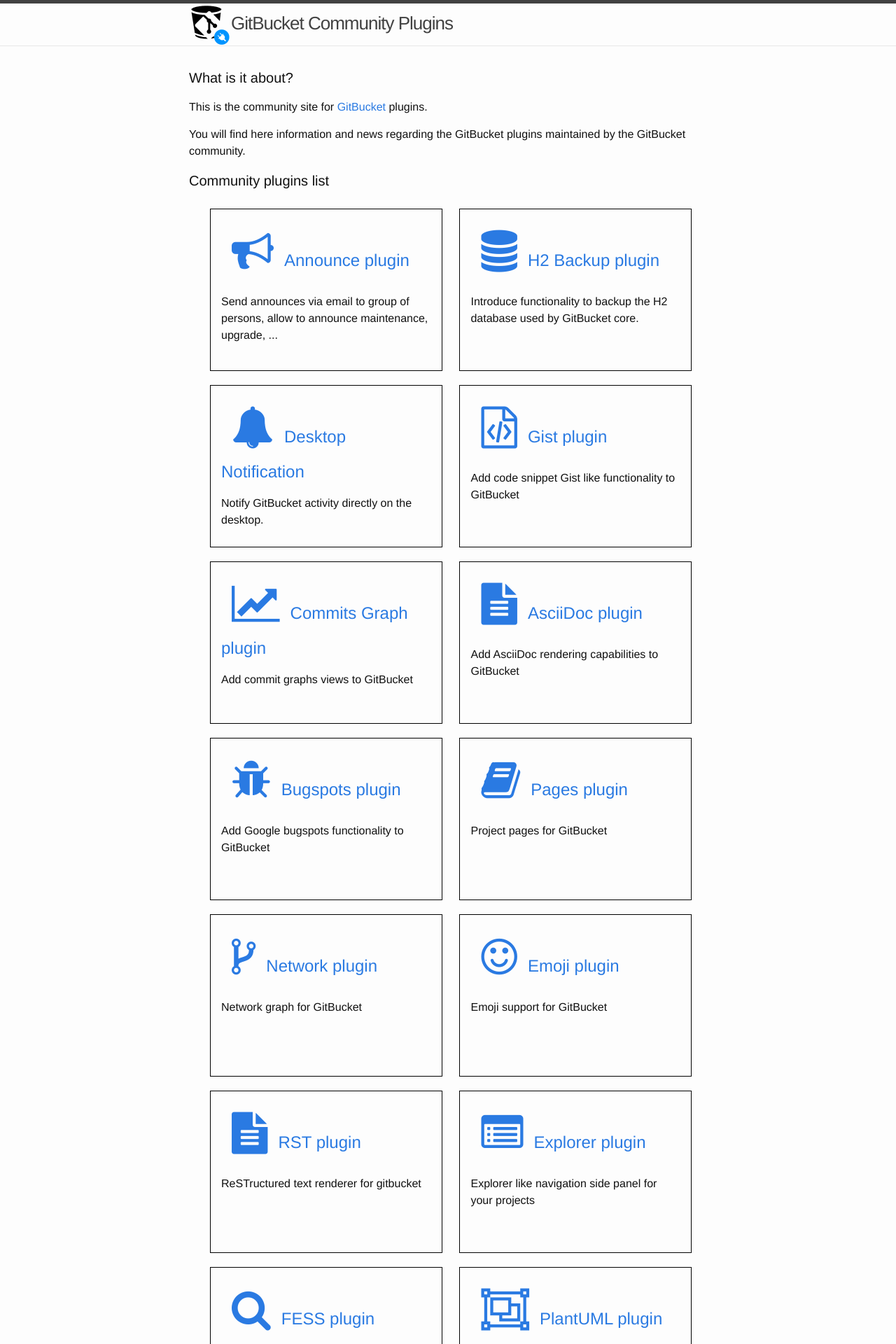
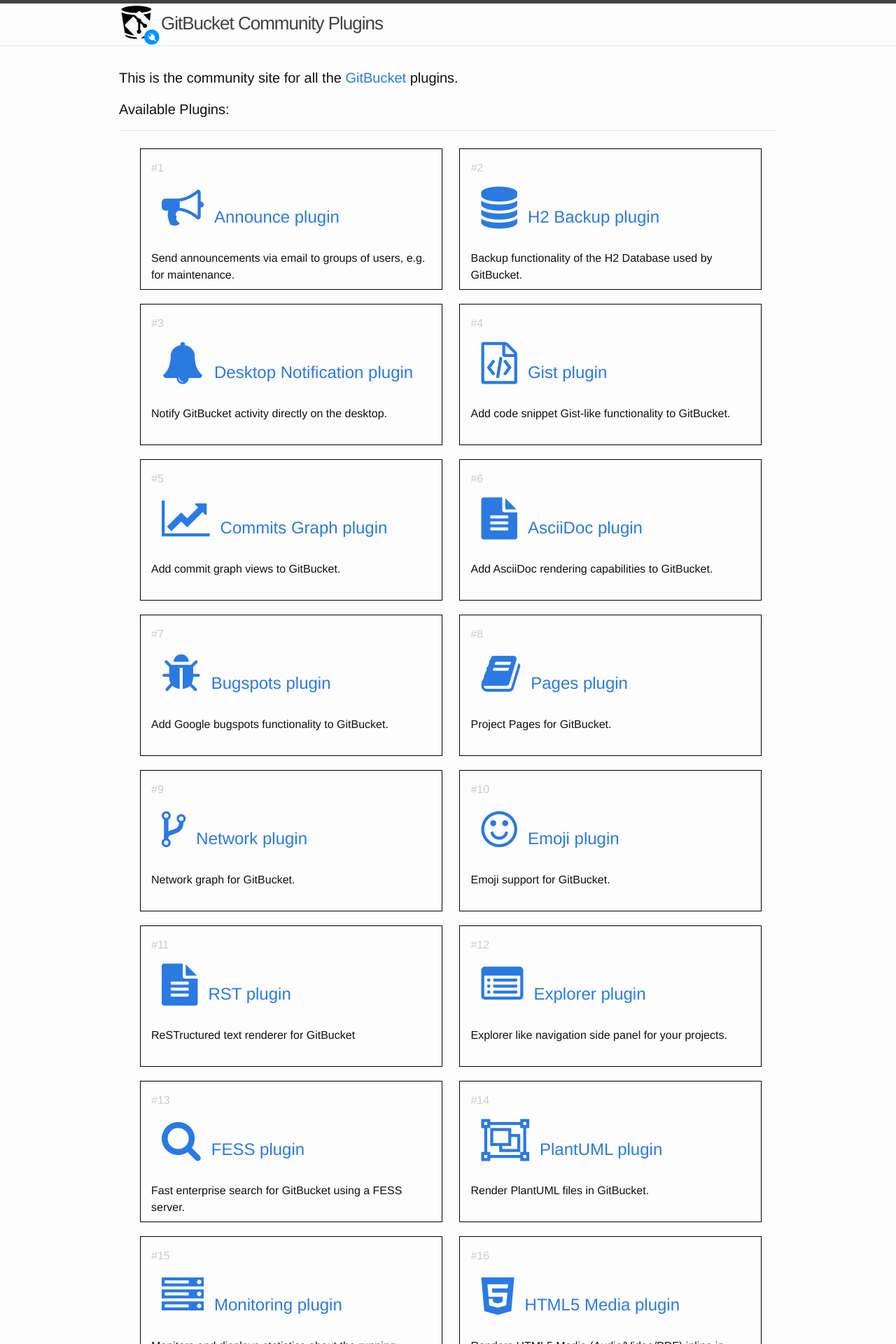
Before and after one commit to gitbucket-plugins/gitbucket-plugins.github.io, a Jekyll site: the page built from index.html, in a window 1280 px wide. Shown: the top 1920 px of the page at 70% size. Built offline with Jekyll 4.4.1, drawn with Linux system fonts in a browser that asks for light colours; some of the changed text lies outside the part shown.

Commit message:
improve the rendering of the plug-in list

```diff
--- a/_sass/_base.scss
+++ b/_sass/_base.scss
@@ -154,8 +154,8 @@
  * Wrapper
  */
 .wrapper {
-    max-width: -webkit-calc(800px - (#{$spacing-unit} * 2));
-    max-width:         calc(800px - (#{$spacing-unit} * 2));
+    max-width: -webkit-calc(1000px - (#{$spacing-unit} * 2));
+    max-width:         calc(1000px - (#{$spacing-unit} * 2));
     margin-right: auto;
     margin-left: auto;
     padding-right: $spacing-unit;
@@ -163,8 +163,8 @@
     @extend %clearfix;
 
     @include media-query($on-laptop) {
-        max-width: -webkit-calc(800px - (#{$spacing-unit}));
-        max-width:         calc(800px - (#{$spacing-unit}));
+        max-width: -webkit-calc(1000px - (#{$spacing-unit}));
+        max-width:         calc(1000px - (#{$spacing-unit}));
         padding-right: $spacing-unit / 2;
         padding-left: $spacing-unit / 2;
     }
@@ -202,3 +202,7 @@
         }
     }
 }
+
+.separator {
+    border-top: 1px solid #e8e8e8;
+}
--- a/_sass/_layout.scss
+++ b/_sass/_layout.scss
@@ -174,12 +174,13 @@
 }
 
 .plugin-list {
-    list-style: none;
+    list-style: none; /* Remove default numbering */
+    counter-reset: li; /* Initiate a counter */
 
     > li {
         display: inline-block;
-        width: 300px;
-        height: 200px;
+        width: 400px;
+        height: 170px;
         vertical-align: top;
         margin-right: 20px;
         margin-bottom: 10px;
@@ -192,6 +193,13 @@
             margin: 15px;
         }
     }
+}
+
+.plugin-list > li:before {
+    content: "#" counter(li);
+    counter-increment: li;
+    position: relative;
+    color: #ccc
 }
 
 .post-list {
--- a/css/main.scss
+++ b/css/main.scss
@@ -22,7 +22,7 @@
 $grey-color-dark:  darken($grey-color, 25%);
 
 $on-palm:          600px;
-$on-laptop:        800px;
+$on-laptop:        1000px;
 
 
 
--- a/index.html
+++ b/index.html
@@ -4,30 +4,26 @@
 
 <div class="home">
 
-  <h1 class="page-heading">What is it about?</h1>
+  <h1 class="page-heading">This is the community site for all the <a href="https://github.com/gitbucket/gitbucket">GitBucket</a> plugins.</h1>
 
-  <div>
-      <p>This is the community site for <a href="https://github.com/gitbucket/gitbucket">GitBucket</a> plugins.</p>
-      <p>You will find here information and news regarding the GitBucket plugins maintained by the GitBucket community.</p>
-  </div>
-  <h1 class="page-heading">Community plugins list</h1>
-
+  <h1 class="page-heading">Available Plugins:</h1>
+  <p class="separator"/>
   <ul class="plugin-list">
       <li>
         <h2>
             <a class="post-link" href="https://github.com/gitbucket-plugins/gitbucket-announce-plugin"><span class="fa fa-bullhorn"></span>Announce plugin</a>
         </h2>
-          <p>Send announces via email to group of persons, allow to announce maintenance, upgrade, ...</p>
+          <p>Send announcements via email to groups of users, e.g. for maintenance.</p>
       </li>
       <li>
         <h2>
           <a class="post-link" href="https://github.com/gitbucket-plugins/gitbucket-h2-backup-plugin"><span class="fa fa-database"></span>H2 Backup plugin</a>
         </h2>
-          <p>Introduce functionality to backup the H2 database used by GitBucket core.</p>
+          <p>Backup functionality of the H2 Database used by GitBucket.</p>
       </li>
       <li>
         <h2>
-          <a class="post-link" href="https://github.com/yoshiyoshifujii/gitbucket-desktopnotify-plugin"><span class="fa fa-bell"></span>Desktop Notification</a>
+          <a class="post-link" href="https://github.com/yoshiyoshifujii/gitbucket-desktopnotify-plugin"><span class="fa fa-bell"></span>Desktop Notification plugin</a>
         </h2>
           <p>Notify GitBucket activity directly on the desktop.</p>
       </li>
@@ -35,87 +31,88 @@
         <h2>
           <a class="post-link" href="https://github.com/gitbucket/gitbucket-gist-plugin"><span class="fa fa-file-code-o"></span>Gist plugin</a>
         </h2>
-          <p>Add code snippet Gist like functionality to GitBucket</p>
+          <p>Add code snippet Gist-like functionality to GitBucket.</p>
       </li>
       <li>
         <h2>
           <a class="post-link" href="https://github.com/yoshiyoshifujii/gitbucket-commitgraphs-plugin"><span class="fa fa-line-chart"></span>Commits Graph plugin</a>
         </h2>
-          <p>Add commit graphs views to GitBucket</p>
+          <p>Add commit graph views to GitBucket.</p>
       </li>
       <li>
         <h2>
           <a class="post-link" href="https://github.com/lefou/gitbucket-asciidoctor-plugin"><span class="fa fa-file-text"></span>AsciiDoc plugin</a>
         </h2>
-          <p>Add AsciiDoc rendering capabilities to GitBucket</p>
+          <p>Add AsciiDoc rendering capabilities to GitBucket.</p>
       </li>
       <li>
         <h2>
           <a class="post-link" href="https://github.com/yoshiyoshifujii/gitbucket-bugspots-plugin"><span class="fa fa-bug"></span>Bugspots plugin</a>
         </h2>
-          <p>Add Google bugspots functionality to GitBucket</p>
+          <p>Add Google bugspots functionality to GitBucket.</p>
       </li>
       <li>
         <h2>
           <a class="post-link" href="https://github.com/yaroot/gitbucket-pages-plugin"><span class="fa fa-book"></span>Pages plugin</a>
         </h2>
-          <p>Project pages for GitBucket</p>
+          <p>Project Pages for GitBucket.</p>
       </li>
       <li>
         <h2>
           <a class="post-link" href="https://github.com/mrkm4ntr/gitbucket-network-plugin"><span class="fa fa-code-fork"></span>Network plugin</a>
         </h2>
-          <p>Network graph for GitBucket</p>
+          <p>Network graph for GitBucket.</p>
       </li>
       <li>
         <h2>
           <a class="post-link" href="https://github.com/gitbucket/gitbucket-emoji-plugin"><span class="fa fa-smile-o"></span>Emoji plugin</a>
         </h2>
-          <p>Emoji support for GitBucket</p>
+          <p>Emoji support for GitBucket.</p>
       </li>
       <li>
         <h2>
           <a class="post-link" href="https://github.com/amuramatsu/gitbucket-rst-plugin"><span class="fa fa-file-text"></span>RST plugin</a>
         </h2>
-          <p>ReSTructured text renderer for gitbucket</p>
+          <p>ReSTructured text renderer for GitBucket</p>
       </li>
       <li>
         <h2>
           <a class="post-link" href="https://github.com/tomoki1207/gitbucket-explorer-plugin"><span class="fa fa-list-alt"></span>Explorer plugin</a>
         </h2>
-          <p>Explorer like navigation side panel for your projects</p>
+          <p>Explorer like navigation side panel for your projects.</p>
       </li>
       <li>
         <h2>
           <a class="post-link" href="https://github.com/codelibs/gitbucket-fess-plugin/"><span class="fa fa-search"></span>FESS plugin</a>
         </h2>
-          <p>Fast enterprise search for GitBucket using a FESS server</p>
+          <p>Fast enterprise search for GitBucket using a FESS server.</p>
       </li>
       <li>
         <h2>
           <a class="post-link" href="https://github.com/nus/gitbucket-plantuml-plugin"><span class="fa fa-object-group"></span>PlantUML plugin</a>
         </h2>
-          <p>Render PlantUML files in GitBucket</p>
+          <p>Render PlantUML files in GitBucket.</p>
       </li>
       <li>
           <h2>
               <a class="post-link" href="https://github.com/YoshinoriN/gitbucket-monitoring-plugin"><span class="fa fa-server"></span>Monitoring plugin</a>
           </h2>
-          <p>Monitors and displays statistics about the running GitBucket instance</p>
+          <p>Monitors and displays statistics about the running GitBucket instance.</p>
       </li>
       <li>
           <h2>
               <a class="post-link" href="https://github.com/kounoike/gitbucket-html5media-plugin"><span class="fa fa-html5"></span>HTML5 Media plugin</a>
           </h2>
-          <p>Renders HTML5 Media (Audio/Video/PDF) inline in GitBucket</p>
+          <p>Renders HTML5 Media (Audio/Video/PDF) inline in GitBucket.</p>
       </li>
       <li>
           <h2>
               <a class="post-link" href="https://github.com/kounoike/gitbucket-ipynb-plugin"><span class="fa fa-ravelry"></span>Jupyter plugin</a>
           </h2>
-          <p>GitBucket plugin for rendering Jupyter or IPython files</p>
+          <p>GitBucket plugin for rendering Jupyter or IPython files.</p>
       </li>
 
   </ul>
+    <p class="separator"/>
   <p>Your plugin is not listed here?<br>You want to move your plugin under the organization?<br>Please open a <a href="https://github.com/gitbucket-plugins/gitbucket-plugins.github.io/issues">ticket/issue</a> to reference your demand.</p>
 </div>
```
